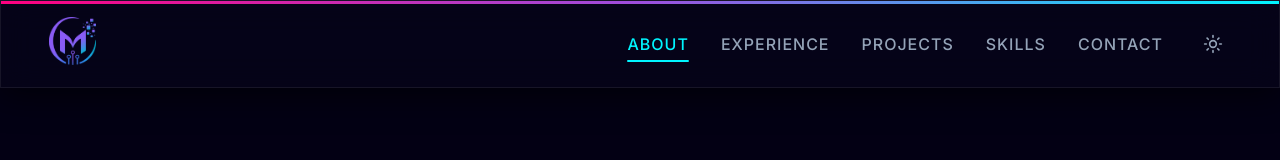
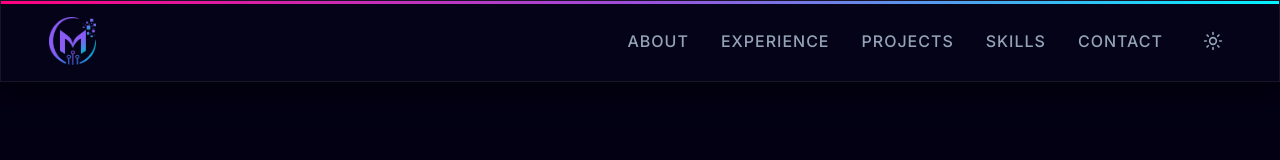
Before and after one commit to EstherManriqueGlez/Portfolio_2026, a React (Vite) app: page / in a window 1280 px wide. Shown: the top 160 px of the page. Built offline with nearby package versions, Linux system fonts and the light colour scheme; a web font is replaced by a local one.

Commit message:
content: add id to Hero section and improve logo display in Navbar

```diff
--- a/src/components/layout/Navbar.module.scss
+++ b/src/components/layout/Navbar.module.scss
@@ -27,6 +27,7 @@
 }
 
 .logoImg {
+  display: block;
   height: 48px;
   width: auto;
 }
--- a/src/components/layout/Navbar.tsx
+++ b/src/components/layout/Navbar.tsx
@@ -24,11 +24,14 @@ export const Navbar = () => {
       .map((link) => document.querySelector<HTMLElement>(link.href))
       .filter((section): section is HTMLElement => section !== null);
 
+    const hero = document.getElementById('home');
+    if (hero) sections.push(hero);
+
     const observer = new IntersectionObserver(
       (entries) => {
         entries.forEach((entry) => {
           if (entry.isIntersecting) {
-            setActiveSection(`#${entry.target.id}`);
+            setActiveSection(entry.target.id === 'home' ? '' : `#${entry.target.id}`);
           }
         });
       },
--- a/src/components/sections/Hero.tsx
+++ b/src/components/sections/Hero.tsx
@@ -12,7 +12,7 @@ export const Hero = () => {
   const { theme } = useTheme();
 
   return (
-    <section className={styles.hero}>
+    <section id="home" className={styles.hero}>
       <motion.div
         initial={{ opacity: 0, y: 20 }}
         animate={{ opacity: 1, y: 0 }}
```
